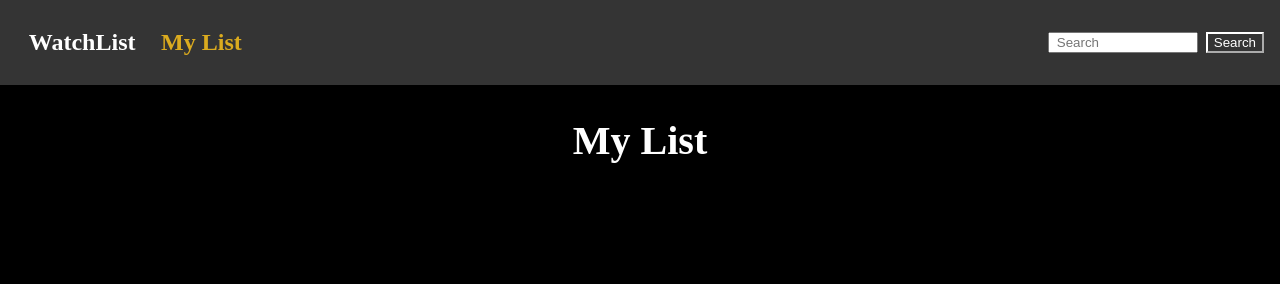
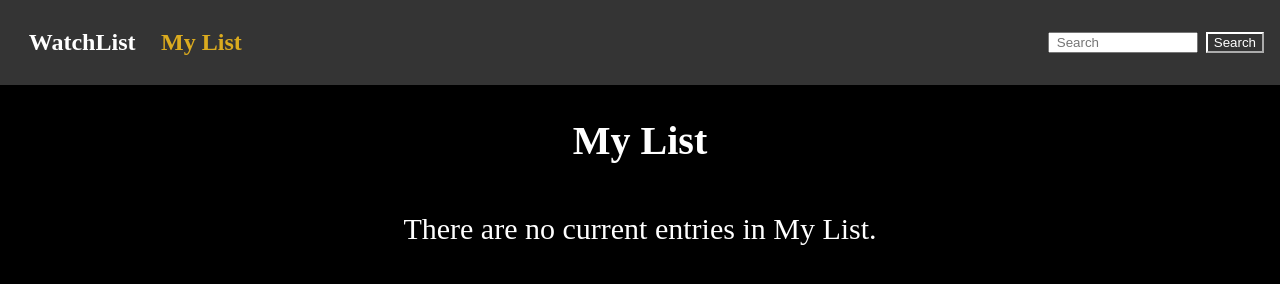
Before and after one commit to devanrivera98/WatchList, a website: page index.html in a window 1280 px wide. Both pictures are taken after a click on the link "My List". Drawn offline with Linux system fonts and the light colour scheme.

Commit message:
added a toggle function

```diff
--- a/css/layout.css
+++ b/css/layout.css
@@ -302,6 +302,13 @@ a {
   font-size: 15px;
 }
 
+.no-entries-on {
+  display: flex;
+  justify-content: center;
+  padding: 3rem 0;
+  font-size: 20px;
+}
+
 /* CSS For My List Page Ends Here */
 
 @media screen and (min-width: 650px) {
@@ -472,6 +479,10 @@ a {
   .pop-up-button-confirm {
     font-size: 30px;
   }
+
+  .no-entries-on {
+    font-size: 30px;
+  }
 }
 
 @media screen and (min-width: 992px) {
--- a/css/styles.css
+++ b/css/styles.css
@@ -91,3 +91,7 @@ ul {
 .pop-up-button-confirm {
   color: red;
 }
+
+.no-entries-on {
+  color: white;
+}
--- a/index.html
+++ b/index.html
@@ -73,6 +73,9 @@
   </section>
   <section data-view="my-list-page" class="">
     <h1 class="my-list-header">My List</h1>
+    <div class="no-entries-on">
+      <p>There are no current entries in My List.</p>
+    </div>
     <ul id="my-list-ul">
       <!--PlaceHolder for my Delete feature on issue 5-->
       <!-- <li>
--- a/js/main.js
+++ b/js/main.js
@@ -10,6 +10,15 @@ var $myList = document.querySelector('#my-list');
 var $descriptionUl = document.querySelector('#description-list');
 var $myListUl = document.querySelector('#my-list-ul');
 var $popUpPage = document.querySelector('#pop-up-page');
+var $noEntries = document.querySelector('.no-entries-on');
+
+function toggleNoEntries() {
+  if (data.entries.length === 0) {
+    $noEntries.classList.remove('hidden');
+  } else {
+    $noEntries.classList.add('hidden');
+  }
+}
 
 function getResults(name) {
   $searchForm.reset();
@@ -229,6 +238,7 @@ function submitSearch(event) {
 $myList.addEventListener('click', createMyList);
 
 function createMyList(event) {
+  toggleNoEntries();
   if ($myListUl.childElementCount !== 0) {
     while ($myListUl.firstChild) {
       $myListUl.removeChild($myListUl.firstChild);
@@ -372,5 +382,6 @@ function createMyList(event) {
     $popUpPage.classList.remove('section-on');
     $popUpPage.classList.add('section-off');
     data.editing = null;
+    toggleNoEntries();
   }
 }
```
